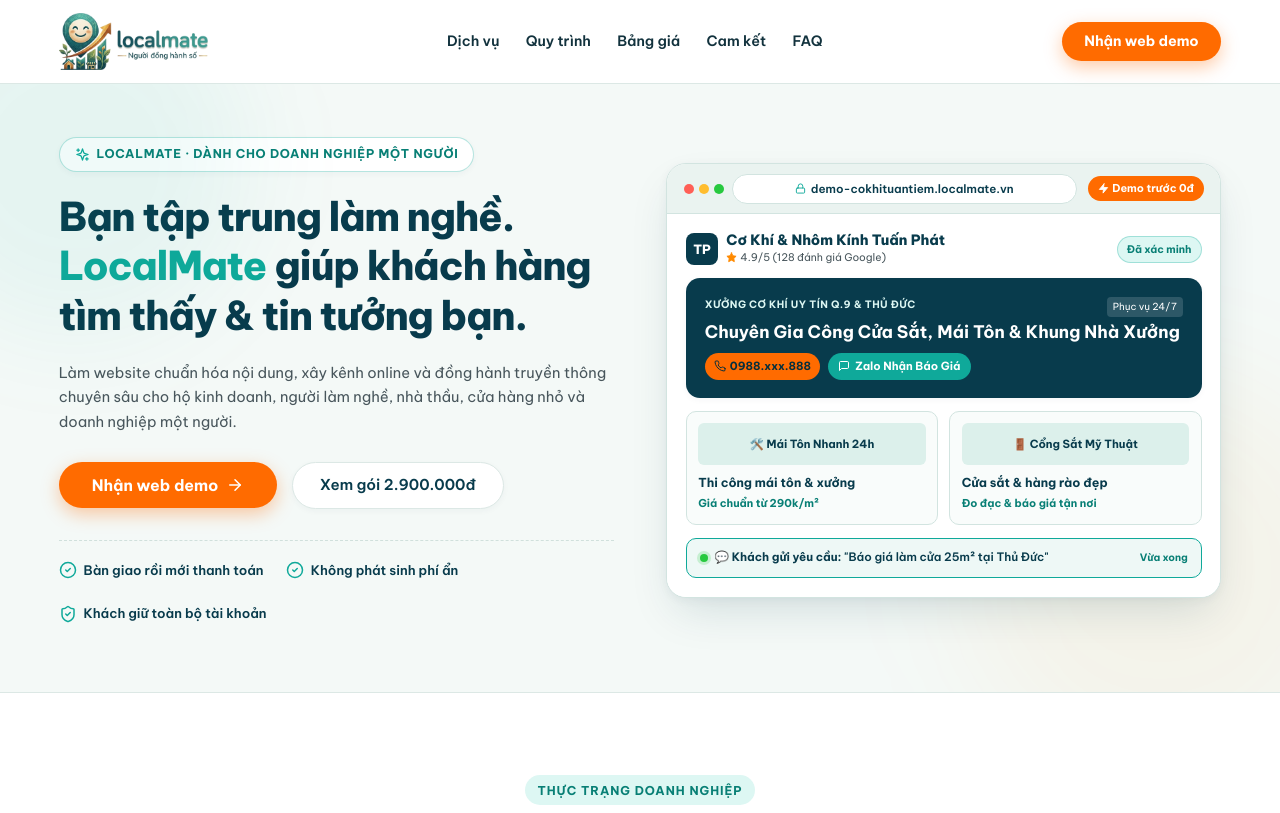
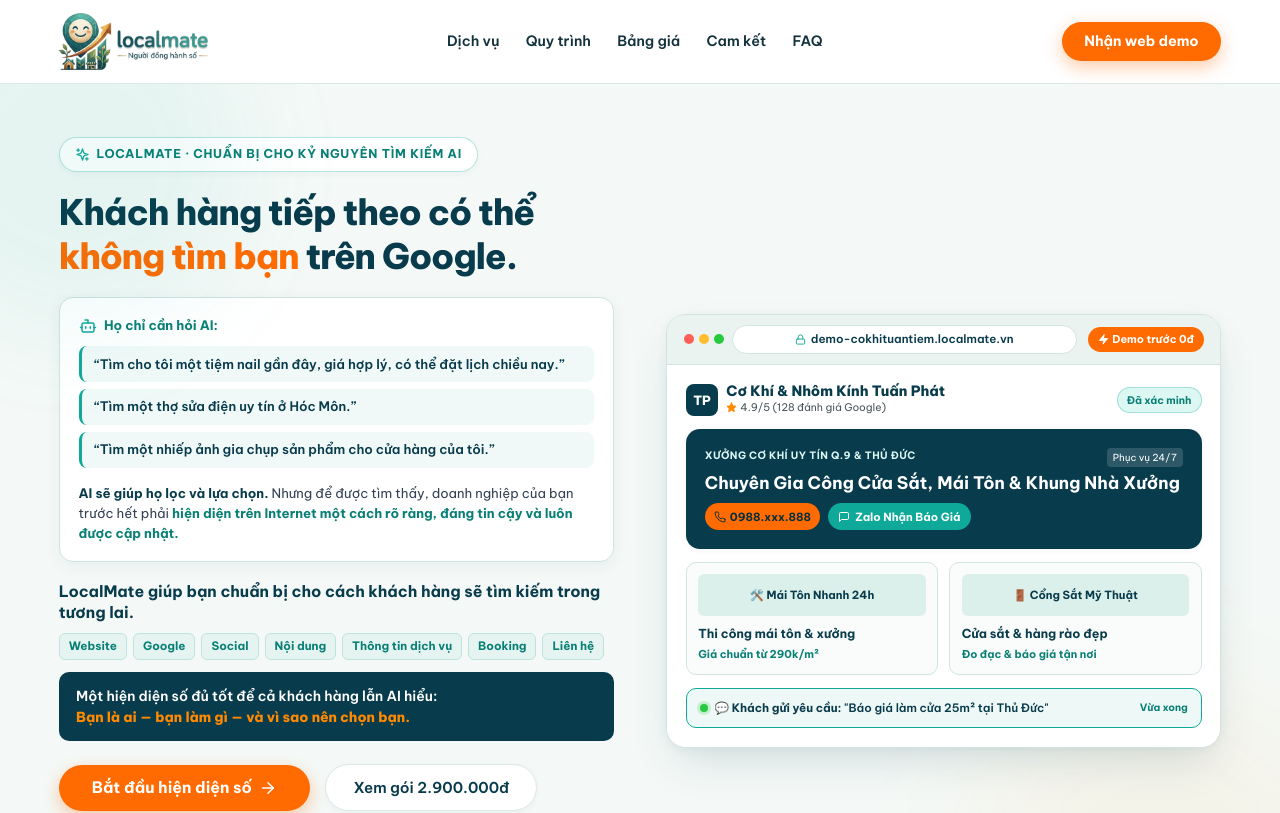
Before and after one commit to hungpixi/localmate-landing, a React (Vite) app: page / in a window 1280 px wide. Shown: the top 813 px of the page. Built offline with nearby package versions, Linux system fonts and the light colour scheme.

Commit message:
feat: upgrade Hero and CTA with AI search readiness copy

```diff
--- a/src/components/sections/FinalCTASection.tsx
+++ b/src/components/sections/FinalCTASection.tsx
@@ -161,14 +161,14 @@
                 margin: 0
               }}
             >
-              Đừng bắt đầu bằng một hệ thống đắt tiền.
+              Chuẩn bị cho hiện diện số của bạn ngay hôm nay.
             </h2>
 
             <p style={{ fontSize: '1.05rem', color: '#e3f0f4', lineHeight: 1.65, margin: 0 }}>
-              Hãy bắt đầu bằng một nơi để khách hàng nhìn thấy bạn, hiểu bạn đang làm gì và biết cách liên hệ.
+              Một hiện diện số đủ tốt để cả khách hàng lẫn AI hiểu: <strong>Bạn là ai — bạn làm gì — và vì sao nên chọn bạn.</strong>
             </p>
 
-            <div style={{ backgroundColor: 'rgba(10, 70, 90, 0.75)', border: '1px solid rgba(15, 169, 154, 0.35)', borderRadius: 'var(--radius-lg)', padding: '1.25rem 1.35rem', backdropFilter: 'blur(8px)' }}>
+            <div style={{ backgroundColor: 'rgba(10, 70, 90, 0.75)', border: '1px solid rgba(15, 169, 154, 0.35)', borderRadius: 'var(--radius-lg)', padding: '1.25rem 1.35rem' }}>
               <div style={{ display: 'flex', alignItems: 'center', gap: '0.55rem', color: 'var(--color-teal-soft)', fontWeight: 700, marginBottom: '0.5rem' }}>
                 <ShieldCheck size={20} style={{ flexShrink: 0 }} />
                 <span>CAM KẾT AN TÂM 100%</span>
@@ -410,7 +410,7 @@
                       </span>
                     ) : (
                       <span style={{ display: 'flex', alignItems: 'center', justifyContent: 'center', gap: '0.5rem' }}>
-                        <Send size={18} /> Nhận web demo cho doanh nghiệp
+                        <Send size={18} /> Bắt đầu hiện diện số ngay
                       </span>
                     )}
                   </Button>
--- a/src/components/sections/HeroSection.tsx
+++ b/src/components/sections/HeroSection.tsx
@@ -1,8 +1,7 @@
 import React from 'react';
 import { Container } from '../ui/Container';
 import { Button } from '../ui/Button';
-import { Badge } from '../ui/Badge';
-import { CheckCircle2, Phone, MessageSquare, ShieldCheck, Sparkles, ArrowRight, Star, Zap, Lock, ExternalLink } from 'lucide-react';
+import { CheckCircle2, Phone, MessageSquare, ShieldCheck, Sparkles, ArrowRight, Star, Zap, Lock, Search, Bot } from 'lucide-react';
 
 export const HeroSection: React.FC = () => {
   const scrollToPricing = () => {
@@ -63,7 +62,7 @@
           }}
         >
           {/* Left Column Content */}
-          <div style={{ display: 'flex', flexDirection: 'column', gap: '1.35rem' }}>
+          <div style={{ display: 'flex', flexDirection: 'column', gap: '1.25rem' }}>
             {/* Eyebrow Badge */}
             <div>
               <span
@@ -84,7 +83,7 @@
                 }}
               >
                 <Sparkles size={15} color="var(--color-teal)" />
-                LOCALMATE · DÀNH CHO DOANH NGHIỆP MỘT NGƯỜI
+                LOCALMATE · CHUẨN BỊ CHO KỶ NGUYÊN TÌM KIẾM AI
               </span>
             </div>
 
@@ -92,39 +91,104 @@
             <h1
               style={{
                 color: 'var(--color-navy)',
-                fontSize: 'var(--font-size-h1)',
+                fontSize: 'clamp(1.75rem, 3.5vw, 2.35rem)',
                 fontWeight: 800,
                 lineHeight: 1.25,
                 letterSpacing: '-0.03em',
                 textWrap: 'balance'
               }}
             >
-              Bạn tập trung làm nghề.<br />
-              <span style={{ color: 'var(--color-teal)' }}>LocalMate</span> giúp khách hàng tìm thấy &amp; tin tưởng bạn.
+              Khách hàng tiếp theo có thể <span style={{ color: 'var(--color-orange)' }}>không tìm bạn</span> trên Google.
             </h1>
 
-            {/* Paragraph */}
-            <p
+            {/* AI Search Prompt Container (High contrast, light theme card, 0% glassmorphism) */}
+            <div
               style={{
-                fontSize: 'var(--font-size-subtitle)',
-                color: 'var(--color-text-muted)',
-                lineHeight: 1.65,
-                fontWeight: 400,
-                maxWidth: '560px'
+                backgroundColor: '#ffffff',
+                border: '1px solid #cce5e1',
+                borderRadius: '14px',
+                padding: '1.15rem 1.25rem',
+                boxShadow: '0 4px 16px rgba(8, 59, 76, 0.06)',
+                display: 'flex',
+                flexDirection: 'column',
+                gap: '0.65rem'
               }}
             >
-              Làm website chuẩn hóa nội dung, xây kênh online và đồng hành truyền thông chuyên sâu cho hộ kinh doanh, người làm nghề, nhà thầu, cửa hàng nhỏ và doanh nghiệp một người.
-            </p>
+              <div style={{ display: 'flex', alignItems: 'center', gap: '0.5rem', color: 'var(--color-teal-dark)', fontWeight: 700, fontSize: '0.875rem' }}>
+                <Bot size={18} color="var(--color-teal)" />
+                <span>Họ chỉ cần hỏi AI:</span>
+              </div>
+
+              <div style={{ display: 'flex', flexDirection: 'column', gap: '0.45rem' }}>
+                <div style={{ backgroundColor: '#f0f9f8', padding: '0.5rem 0.85rem', borderRadius: '8px', borderLeft: '3px solid var(--color-teal)', fontSize: '0.875rem', color: 'var(--color-navy)', fontWeight: 600 }}>
+                  “Tìm cho tôi một tiệm nail gần đây, giá hợp lý, có thể đặt lịch chiều nay.”
+                </div>
+                <div style={{ backgroundColor: '#f0f9f8', padding: '0.5rem 0.85rem', borderRadius: '8px', borderLeft: '3px solid var(--color-teal)', fontSize: '0.875rem', color: 'var(--color-navy)', fontWeight: 600 }}>
+                  “Tìm một thợ sửa điện uy tín ở Hóc Môn.”
+                </div>
+                <div style={{ backgroundColor: '#f0f9f8', padding: '0.5rem 0.85rem', borderRadius: '8px', borderLeft: '3px solid var(--color-teal)', fontSize: '0.875rem', color: 'var(--color-navy)', fontWeight: 600 }}>
+                  “Tìm một nhiếp ảnh gia chụp sản phẩm cho cửa hàng của tôi.”
+                </div>
+              </div>
+
+              <p style={{ margin: '0.35rem 0 0 0', fontSize: '0.875rem', color: '#334155', lineHeight: 1.55 }}>
+                <strong style={{ color: 'var(--color-navy)' }}>AI sẽ giúp họ lọc và lựa chọn.</strong> Nhưng để được tìm thấy, doanh nghiệp của bạn trước hết phải <strong style={{ color: 'var(--color-teal-dark)' }}>hiện diện trên Internet một cách rõ ràng, đáng tin cậy và luôn được cập nhật.</strong>
+              </p>
+            </div>
+
+            {/* Subheading & Core Value Statement */}
+            <div style={{ display: 'flex', flexDirection: 'column', gap: '0.65rem' }}>
+              <h3 style={{ fontSize: '1.05rem', fontWeight: 700, color: 'var(--color-navy)', margin: 0 }}>
+                LocalMate giúp bạn chuẩn bị cho cách khách hàng sẽ tìm kiếm trong tương lai.
+              </h3>
+
+              {/* 7 Channels Tag Bar */}
+              <div style={{ display: 'flex', flexWrap: 'wrap', gap: '0.4rem', alignItems: 'center' }}>
+                {['Website', 'Google', 'Social', 'Nội dung', 'Thông tin dịch vụ', 'Booking', 'Liên hệ'].map((tag, idx) => (
+                  <span
+                    key={idx}
+                    style={{
+                      fontSize: '0.775rem',
+                      fontWeight: 700,
+                      backgroundColor: '#e6f4f1',
+                      color: 'var(--color-teal-dark)',
+                      padding: '0.2rem 0.6rem',
+                      borderRadius: '6px',
+                      border: '1px solid #bde3dc'
+                    }}
+                  >
+                    {tag}
+                  </span>
+                ))}
+              </div>
+
+              {/* Core Thesis Highlight */}
+              <div
+                style={{
+                  backgroundColor: '#083b4c',
+                  color: '#ffffff',
+                  padding: '0.9rem 1.15rem',
+                  borderRadius: '10px',
+                  fontSize: '0.925rem',
+                  fontWeight: 600,
+                  lineHeight: 1.5,
+                  marginTop: '0.2rem'
+                }}
+              >
+                Một hiện diện số đủ tốt để cả khách hàng lẫn AI hiểu:<br />
+                <span style={{ color: '#ff8a00', fontWeight: 800 }}>Bạn là ai — bạn làm gì — và vì sao nên chọn bạn.</span>
+              </div>
+            </div>
 
             {/* Action Buttons (CTAs) */}
-            <div className="hero-cta-group">
+            <div className="hero-cta-group" style={{ marginTop: '0.3rem' }}>
               <Button
                 variant="primary"
                 size="lg"
                 onClick={scrollToForm}
                 className="btn-primary"
               >
-                <span>Nhận web demo</span> <ArrowRight size={18} style={{ flexShrink: 0 }} />
+                <span>Bắt đầu hiện diện số</span> <ArrowRight size={18} style={{ flexShrink: 0 }} />
               </Button>
 
               <Button
```
Also changed, not shown: 1 other file (tests, documents, lock files or other folders).
